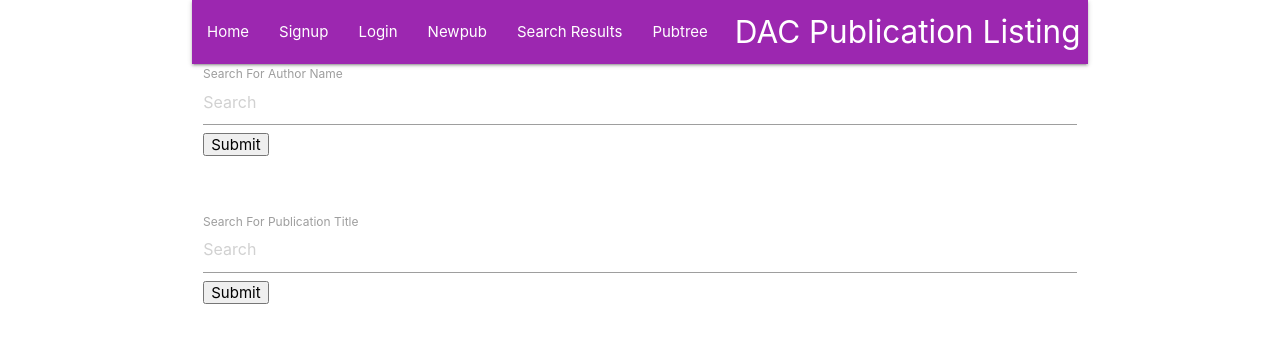
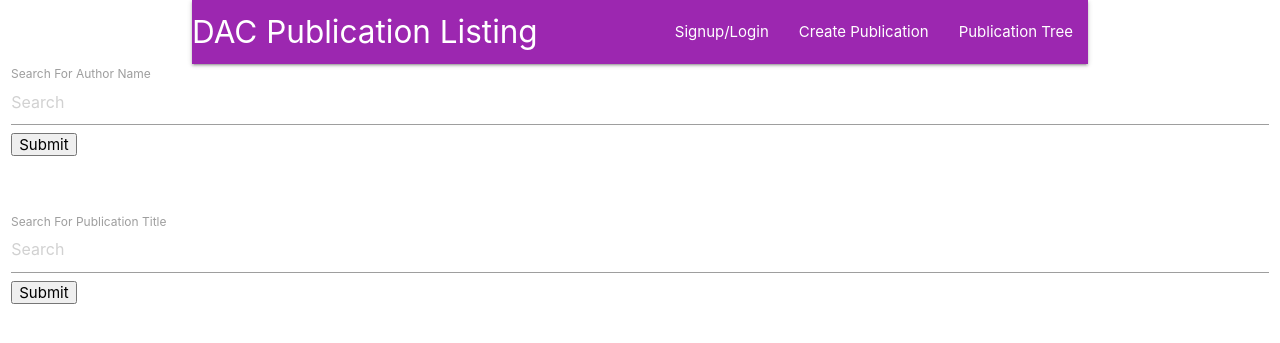
Before and after one commit to crowbar72/COMP3613_Project, a Flask app: page / in a window 1280 px wide. Shown: the top 343 px of the page. Run offline with Flask 2, Linux system fonts and the light colour scheme.

Commit message:
all navbars

```diff
--- a/App/templates/index.html
+++ b/App/templates/index.html
@@ -8,16 +8,12 @@
 {% block content %}
 
 <nav class="purple">
-    <div class="nav-wrapper">
-      <a href="/" class="brand-logo right"> DAC Publication Listing</a>
       <div class="nav-wrapper">
-          <ul id="nav-mobile" class="left">
-              <li><a href="/">Home</a></li>
-              <li><a href="/signuppage">Signup</a></li>
-              <li><a href="/login">Login</a></li>
-              <li><a href="/newpub">Newpub</a></li>
-              <li><a href="/results">Search Results</a></li>
-              <li><a href="/pubtree">Pubtree</a></li>
+        <a href="/" class="brand-logo left"> DAC Publication Listing</a>
+          <ul id="nav-mobile" class="right">
+              <li><a href="/signuppage">Signup/Login</a></li>
+              <li><a href="/newpub">Create Publication</a></li>
+              <li><a href="/pubtree">Publication Tree</a></li>
           </ul>
       </div>
     </div>
```
Also changed, not shown: App/templates/login.html (+10 -0 lines), App/templates/newpub.html (+10 -0 lines), App/templates/pubtree.html (+12 -0 lines), App/templates/results.html (+11 -0 lines), App/templates/signup.html (+9 -0 lines).
